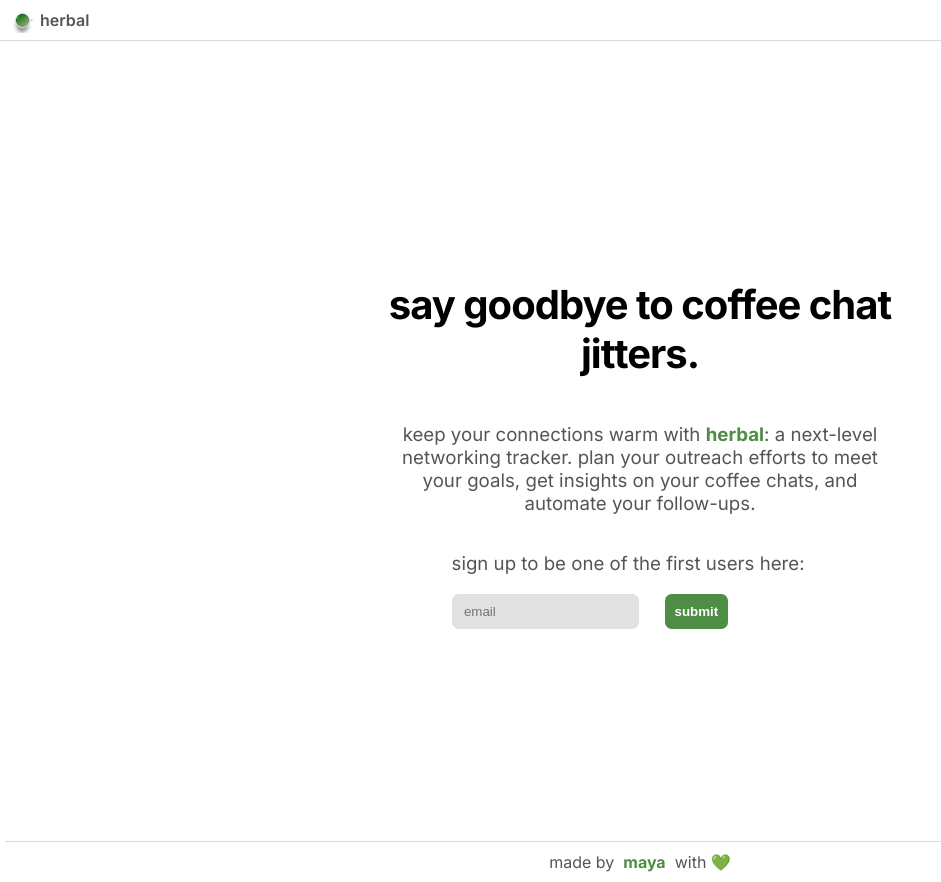
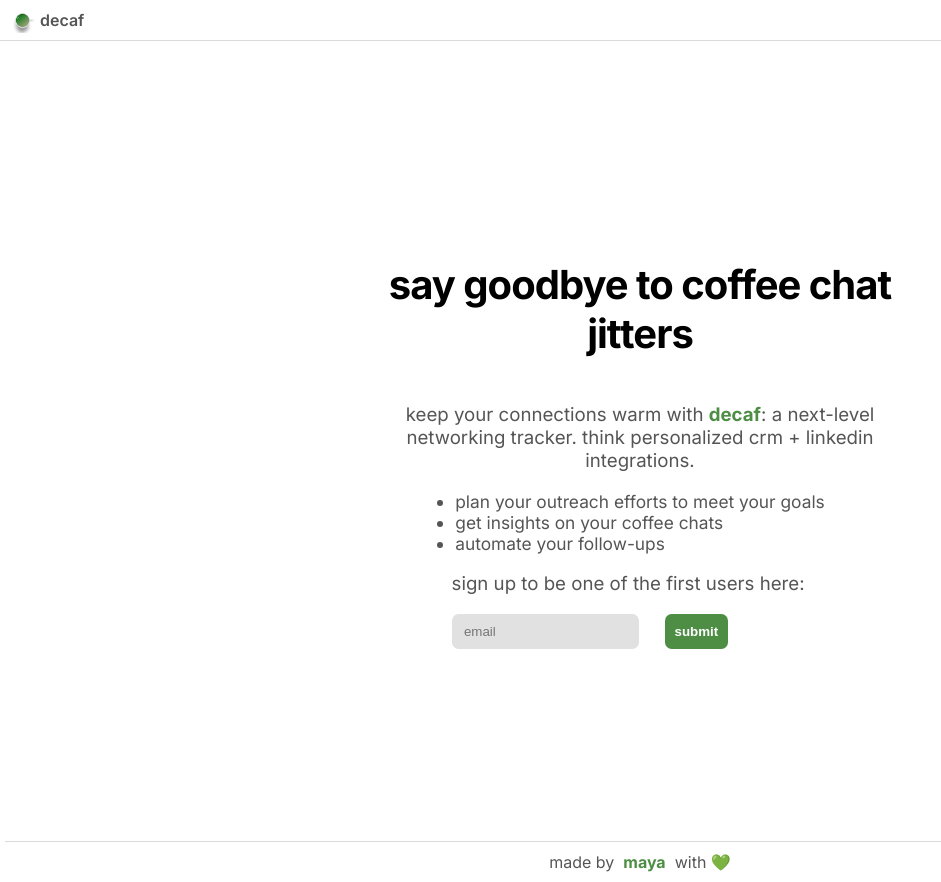
Before and after one commit to mlekhi/caffeine-landing, a React (Create React App) app: page / in a window 1280 px wide. Shown: the whole page, without its empty margins (0-941 px from the left). Built offline with nearby package versions, Linux system fonts and the light colour scheme.

Commit message:
updating branding

```diff
--- a/public/index.html
+++ b/public/index.html
@@ -26,7 +26,7 @@
       work correctly both with client-side routing and a non-root public URL.
       Learn how to configure a non-root public URL by running `npm run build`.
     -->
-    <title>herbal</title>
+    <title>decaf</title>
   </head>
   <body>
     <noscript>You need to enable JavaScript to run this app.</noscript>
--- a/src/App.css
+++ b/src/App.css
@@ -103,10 +103,21 @@ h1 {
 }
 
 .green-text {
-  display: inline-flex;
+  display: flex;
 }
 
 .green {
   color: #4D8D44;
   font-weight: 700;
 }
+
+ul {
+  padding: 0;
+  margin: 0;
+}
+
+li {
+  color: #555555;
+  font-size: 13pt;
+  text-align: left;
+}
--- a/src/App.js
+++ b/src/App.js
@@ -33,15 +33,18 @@ function App() {
     <div className="App">
       <div class='menu'>
         <img src="logo512.png" className='menu-item'></img>
-        <p className='logo'>herbal</p>
+        <p className='logo'>decaf</p>
       </div>
       <header className="App-header">
         <div className="big-text">
-          <h1>say goodbye to coffee chat jitters.</h1>
+          <h1>say goodbye to coffee chat jitters</h1>
         </div>
-        <div className='green-text'>
-          <p>keep your connections warm with <span className='green'>herbal</span>: a next-level networking tracker. plan your outreach efforts to meet your goals, get insights on your coffee chats, and automate your follow-ups.</p>
-        </div>
+        <p>keep your connections warm with <span className='green'>decaf</span>: a next-level networking tracker. think personalized crm + linkedin integrations.</p>
+        <ul>
+          <li>plan your outreach efforts to meet your goals</li>
+          <li>get insights on your coffee chats</li>
+          <li>automate your follow-ups</li>
+        </ul>
         <div>
           <form onSubmit={handleSubmit}>
            {!submitted && (
```
